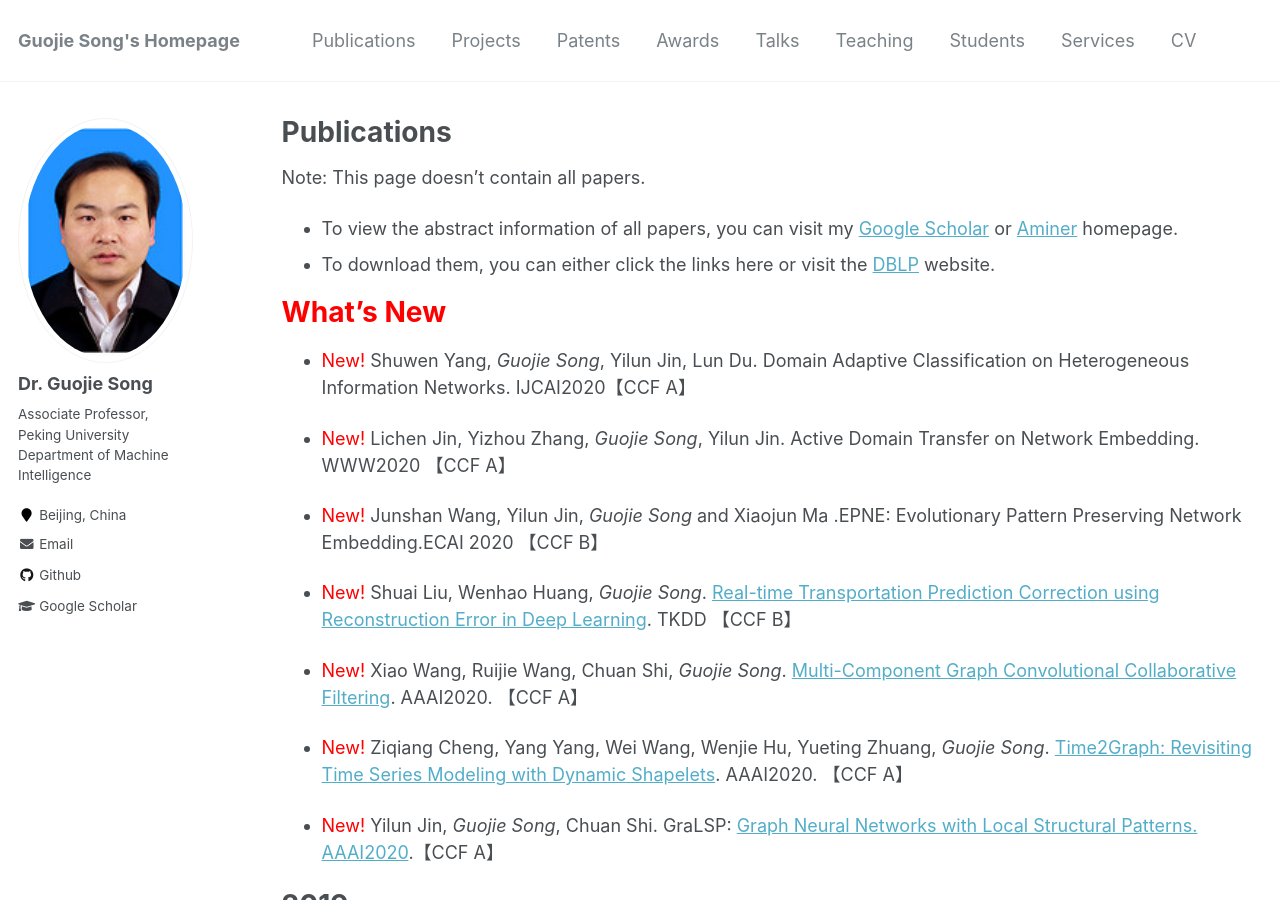
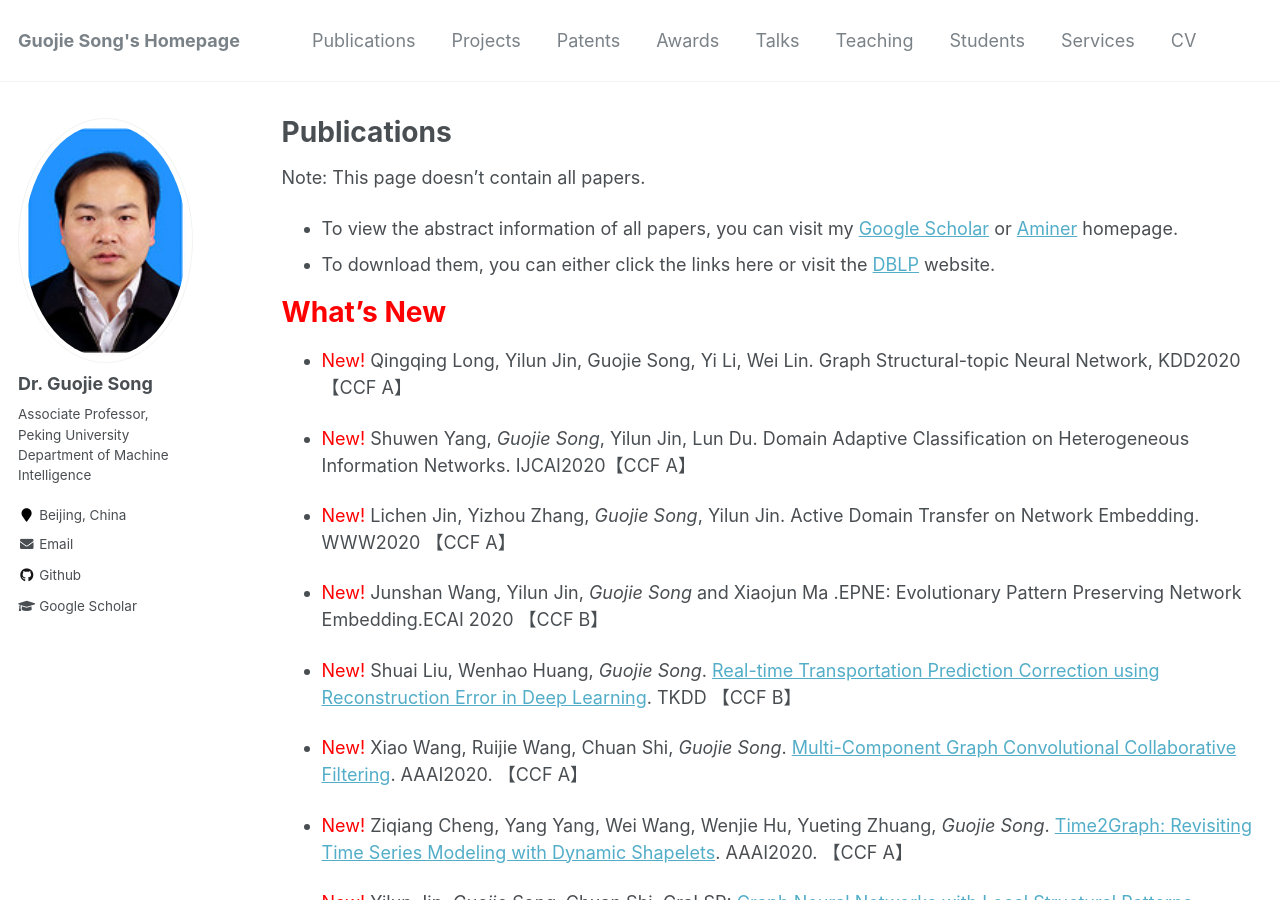
Before and after one commit to gjsong-pku/gjsong-pku.github.io, a Jekyll site: the page built from _pages/publications.md, in a window 1280 px wide and 900 px high. Built offline with Jekyll 4.4.1, drawn with Linux system fonts in a browser that asks for light colours.

Commit message:
Update publications.md

```diff
--- a/_pages/publications.md
+++ b/_pages/publications.md
@@ -11,6 +11,8 @@ Note: This page doesn't contain all papers.
 - To download them, you can either click the links here or visit the [DBLP](https://dblp.uni-trier.de/pers/hd/s/Song:Guojie) website.
 
 # <span style="color:red">What's New</span>
+
+- <span style="color:red">New!</span> Qingqing Long, Yilun Jin, Guojie Song, Yi Li, Wei Lin. Graph Structural-topic Neural Network, KDD2020【CCF A】
 
 - <span style="color:red">New!</span> Shuwen Yang, *Guojie Song*, Yilun Jin, Lun Du. Domain Adaptive Classification on Heterogeneous Information Networks. IJCAI2020【CCF A】
 
```
